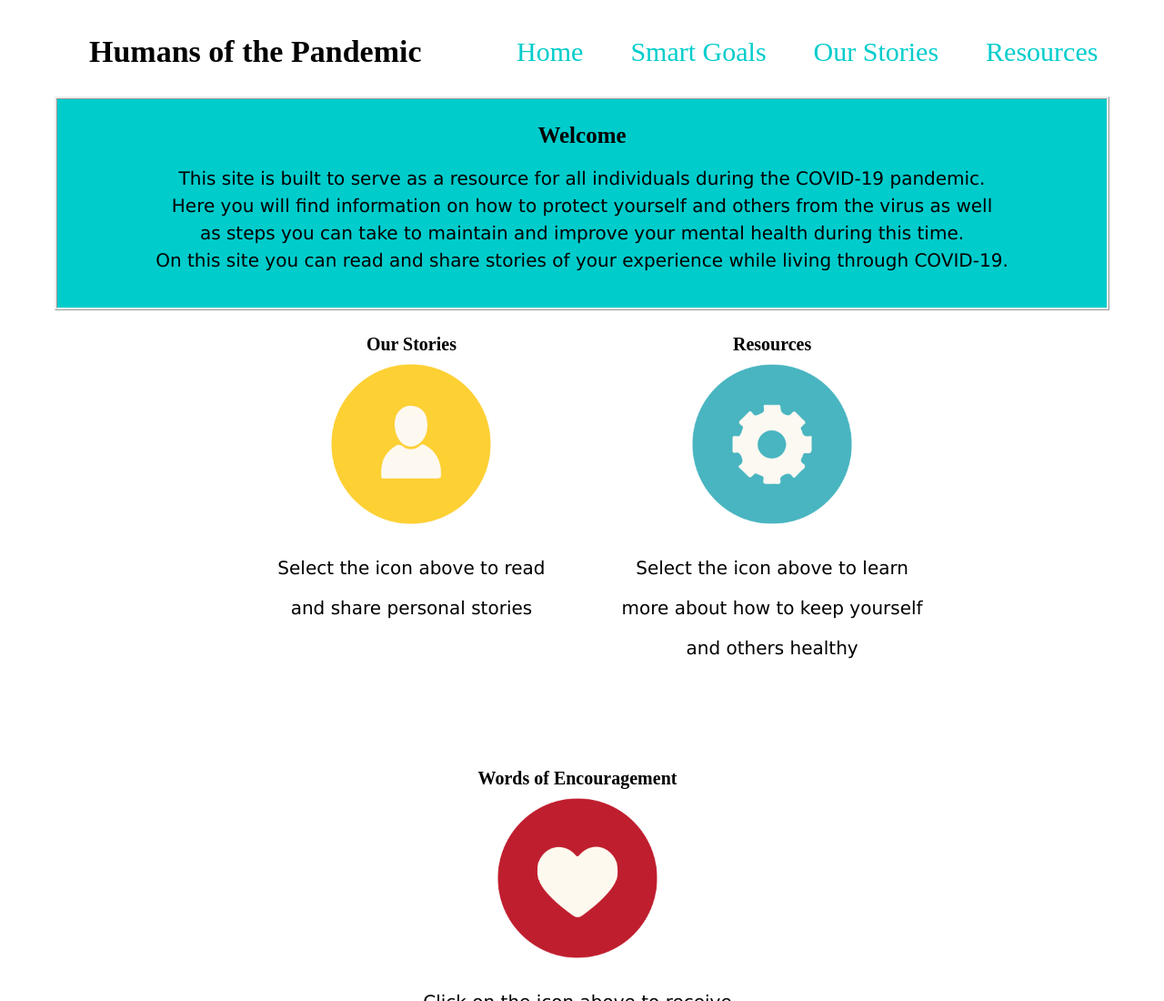
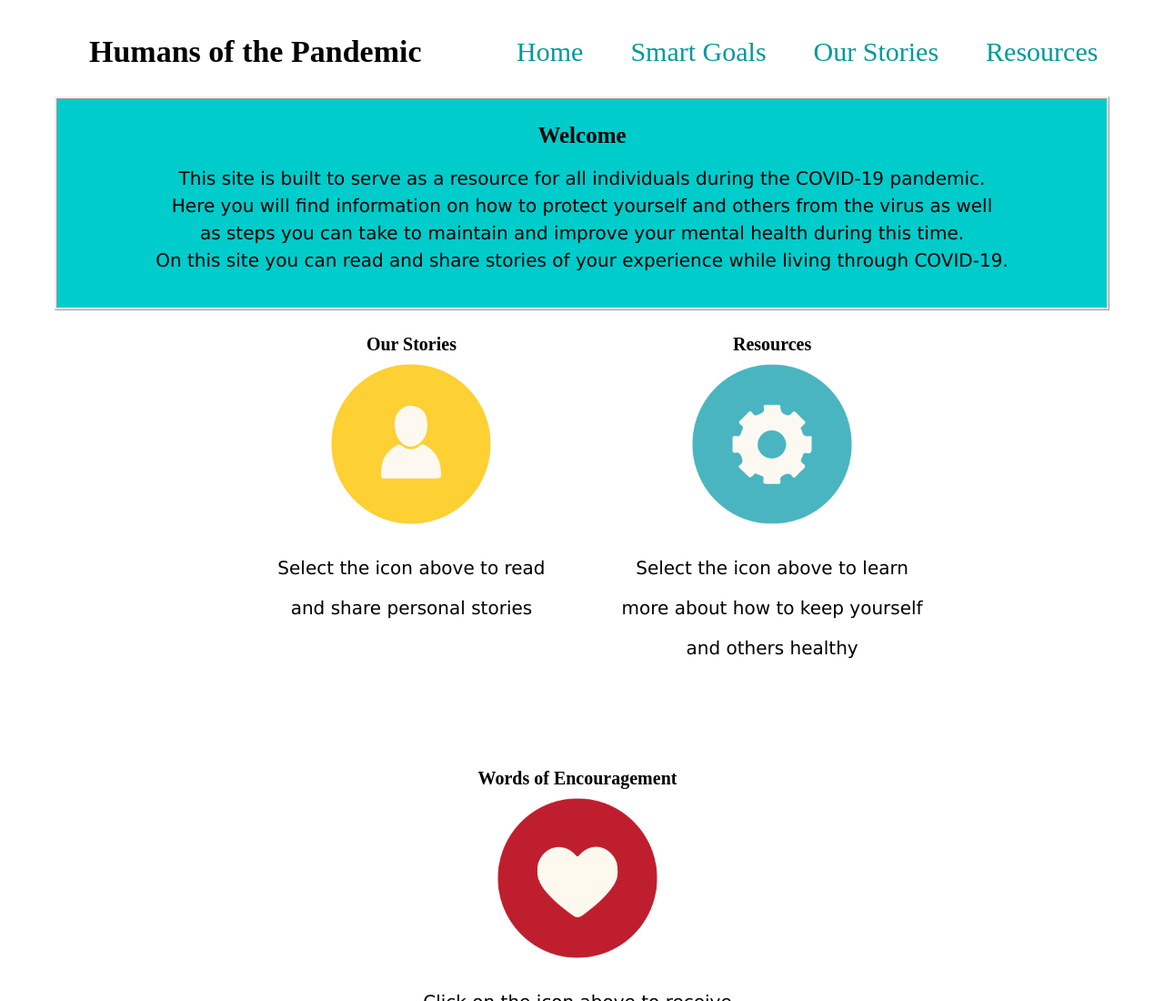
Before and after one commit to matyevaa/cats-in-hats, a plain HTML site: page index.html in a window 1280 px wide. Shown: the top 1100 px of the page at 91% size. Drawn offline with Linux system fonts and the light colour scheme.

Commit message:
Update style.css

```diff
--- a/style.css
+++ b/style.css
@@ -28,8 +28,8 @@ body {
 }
 
 .nav a {
-	text-decoration: none;
-	color: #00cccc;
+    text-decoration: none;
+    color: #009999;
     display: inline-block;
     font-size: 30px;
     padding: 16px 24px;
```
